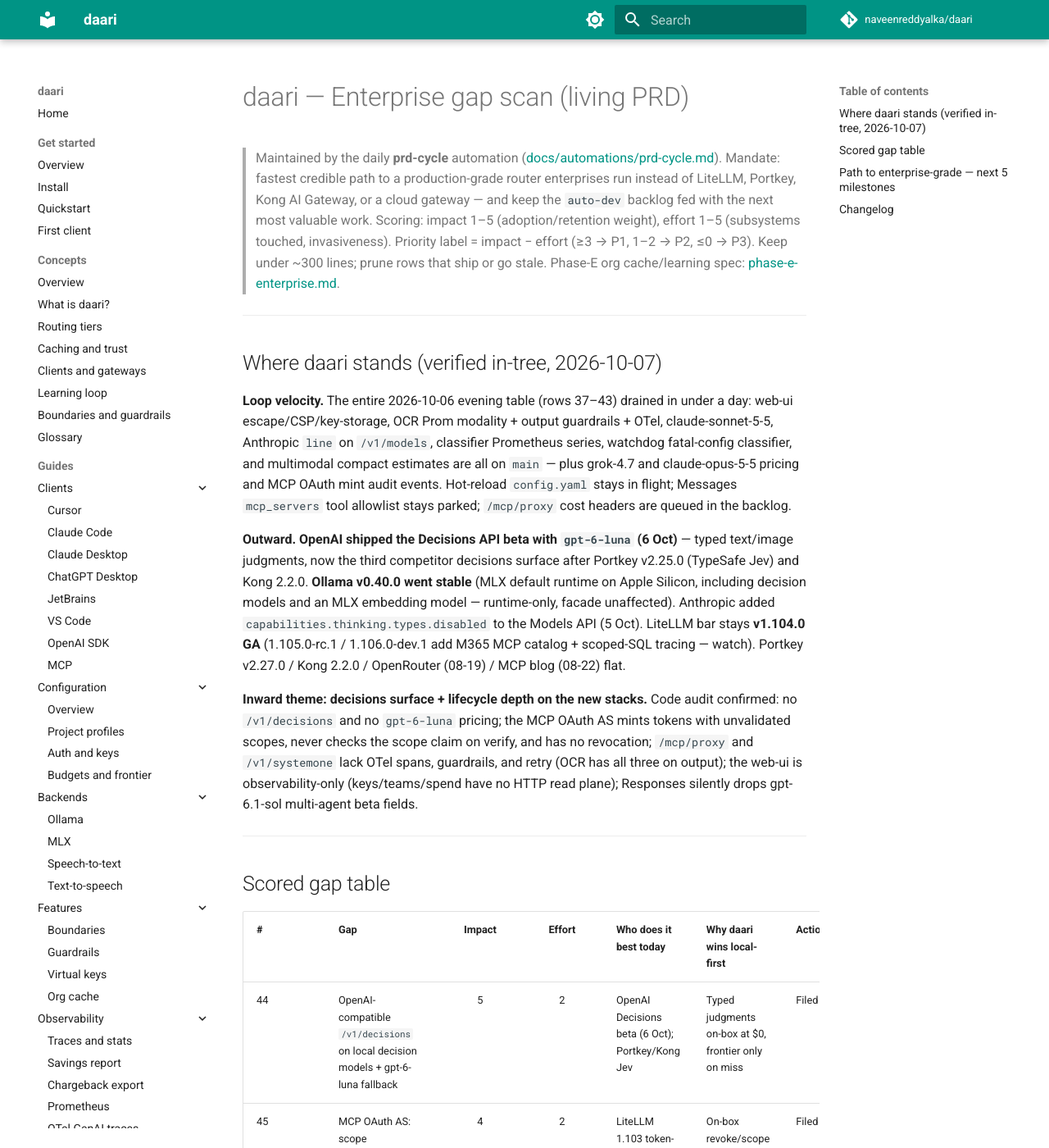
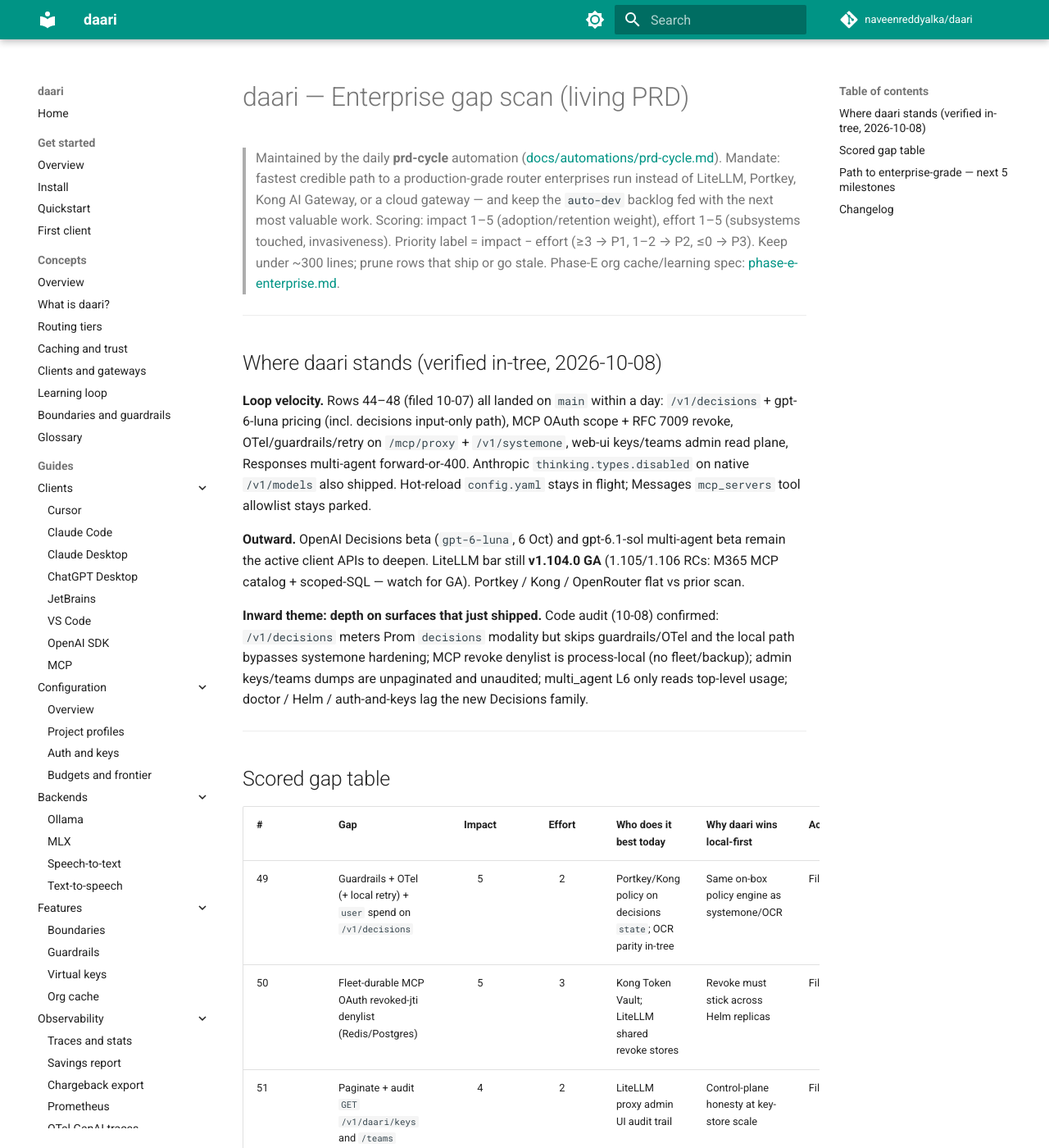
Before and after one commit to naveenreddyalka/daari, an MkDocs documentation site: the page built from docs/prd/ENTERPRISE.md, in a window 1280 px wide and 1400 px high. Shown: the whole window at 82% size. Built offline with MkDocs 1.6.1 and Material for MkDocs 9.7.7, drawn with Linux system fonts in a browser that asks for light colours; comment, search, counter and statistics services are not loaded; some of the changed text lies outside the part shown.

Commit message:
docs(prd): 2026-10-08 depth audit on decisions/OAuth/admin/multi-agent
Rows 44–48 marked Shipped; filed follow-on depth gaps (guardrails/OTel on
/v1/decisions, fleet OAuth denylist, admin pagination/audit, multi_agent
spend, decisions ops docs).

Co-authored-by: Naveen Reddy Alka <naveenreddyalka@users.noreply.github.com>

```diff
--- a/docs/prd/ENTERPRISE.md
+++ b/docs/prd/ENTERPRISE.md
@@ -11,34 +11,26 @@
 
 ---
 
-## Where daari stands (verified in-tree, 2026-10-07)
+## Where daari stands (verified in-tree, 2026-10-08)
 
-**Loop velocity.** The entire 2026-10-06 evening table (rows 37–43) drained in
-under a day: web-ui escape/CSP/key-storage, OCR Prom modality + output
-guardrails + OTel, claude-sonnet-5-5, Anthropic `line` on `/v1/models`,
-classifier Prometheus series, watchdog fatal-config classifier, and multimodal
-compact estimates are all on `main` — plus grok-4.7 and claude-opus-5-5
-pricing and MCP OAuth mint audit events. Hot-reload `config.yaml` stays in
-flight; Messages `mcp_servers` tool allowlist stays parked; `/mcp/proxy` cost
-headers are queued in the backlog.
+**Loop velocity.** Rows 44–48 (filed 10-07) all landed on `main` within a day:
+`/v1/decisions` + gpt-6-luna pricing (incl. decisions input-only path), MCP OAuth
+scope + RFC 7009 revoke, OTel/guardrails/retry on `/mcp/proxy` + `/v1/systemone`,
+web-ui keys/teams admin read plane, Responses multi-agent forward-or-400.
+Anthropic `thinking.types.disabled` on native `/v1/models` also shipped. Hot-reload
+`config.yaml` stays in flight; Messages `mcp_servers` tool allowlist stays parked.
 
-**Outward.** **OpenAI shipped the Decisions API beta with `gpt-6-luna`
-(6 Oct)** — typed text/image judgments, now the third competitor decisions
-surface after Portkey v2.25.0 (TypeSafe Jev) and Kong 2.2.0. **Ollama v0.40.0
-went stable** (MLX default runtime on Apple Silicon, including decision models
-and an MLX embedding model — runtime-only, facade unaffected). Anthropic added
-`capabilities.thinking.types.disabled` to the Models API (5 Oct). LiteLLM bar
-stays **v1.104.0 GA** (1.105.0-rc.1 / 1.106.0-dev.1 add M365 MCP catalog +
-scoped-SQL tracing — watch). Portkey v2.27.0 / Kong 2.2.0 / OpenRouter (08-19)
-/ MCP blog (08-22) flat.
+**Outward.** OpenAI Decisions beta (`gpt-6-luna`, 6 Oct) and gpt-6.1-sol
+multi-agent beta remain the active client APIs to deepen. LiteLLM bar still
+**v1.104.0 GA** (1.105/1.106 RCs: M365 MCP catalog + scoped-SQL — watch for GA).
+Portkey / Kong / OpenRouter flat vs prior scan.
 
-**Inward theme: decisions surface + lifecycle depth on the new stacks.**
-Code audit confirmed: no `/v1/decisions` and no `gpt-6-luna` pricing; the MCP
-OAuth AS mints tokens with unvalidated scopes, never checks the scope claim on
-verify, and has no revocation; `/mcp/proxy` and `/v1/systemone` lack OTel
-spans, guardrails, and retry (OCR has all three on output); the web-ui is
-observability-only (keys/teams/spend have no HTTP read plane); Responses
-silently drops gpt-6.1-sol multi-agent beta fields.
+**Inward theme: depth on surfaces that just shipped.** Code audit (10-08)
+confirmed: `/v1/decisions` meters Prom `decisions` modality but skips
+guardrails/OTel and the local path bypasses systemone hardening; MCP revoke
+denylist is process-local (no fleet/backup); admin keys/teams dumps are
+unpaginated and unaudited; multi_agent L6 only reads top-level usage; doctor /
+Helm / auth-and-keys lag the new Decisions family.
 
 ---
 
@@ -46,70 +38,46 @@
 
 | # | Gap | Impact | Effort | Who does it best today | Why daari wins local-first | Action |
 |---|-----|:--:|:--:|------------------------|----------------------------|--------|
-| 44 | OpenAI-compatible `/v1/decisions` on local decision models + gpt-6-luna fallback | 5 | 2 | OpenAI Decisions beta (6 Oct); Portkey/Kong Jev | Typed judgments on-box at $0, frontier only on miss | Filed [#1474](https://github.com/naveenreddyalka/daari/issues/1474) |
-| 45 | MCP OAuth AS: scope enforcement + RFC 7009 revocation | 4 | 2 | LiteLLM 1.103 token-exchange; Kong Token Vault | On-box revoke/scope check = zero network hops | Filed [#1475](https://github.com/naveenreddyalka/daari/issues/1475) |
-| 46 | OTel spans + guardrails + retry on `/mcp/proxy` and `/v1/systemone` | 4 | 2 | Kong W3C trace on MCP; Portkey guardrails on decisions `state` | Local policy checks add near-zero latency | Filed [#1476](https://github.com/naveenreddyalka/daari/issues/1476) |
-| 47 | Web-ui read-only keys/teams/spend admin plane | 4 | 3 | LiteLLM proxy admin UI | Same-box console, no SaaS, reuses existing stores | Filed [#1477](https://github.com/naveenreddyalka/daari/issues/1477) |
-| 48 | Responses multi-agent beta fields forwarded or honest 400 | 3 | 2 | OpenAI gpt-6.1-sol multi-agent beta | Transparent delegation passthrough with budgets intact | Filed [#1478](https://github.com/naveenreddyalka/daari/issues/1478) |
-| 37 | Web-ui hardening: escape DOM, CSP, no localStorage keys | 4 | 3 | LiteLLM proxy UI | Static page — escaping + CSP are cheap | Shipped |
-| 38 | OCR Prometheus modality + output guardrails + OTel | 4 | 2 | Kong per-modality costs | Local OCR pitch needs honest FinOps + redaction | Shipped |
-| 39 | claude-sonnet-5-5 pricing / capabilities / param compat | 4 | 1 | LiteLLM 1.105 RC day-one catalog | Cost-true L6 when agents already pick the new ID | Shipped |
-| 40 | Anthropic Models API `line` on native `/v1/models` | 3 | 1 | Anthropic Models API (1 Oct) | Local catalog parity for Claude-native clients | Shipped |
-| 41 | Decision classifier Prometheus latency + outcome series | 4 | 2 | LiteLLM / Kong decision metrics | Prove on-box classifier SLO vs hosted Jev | Shipped |
-| 42 | Watchdog fatal-config classifier + stop KeepAlive spam | 4 | 2 | — (ops honesty) | Autonomous loop must not file daemon-unreachable forever | Shipped |
-| 43 | compact_to_fit counts images/audio; protect image-only turns | 3 | 2 | LiteLLM multimodal compact | FinOps + vision context honesty before L6 | Shipped |
+| 49 | Guardrails + OTel (+ local retry) + `user` spend on `/v1/decisions` | 5 | 2 | Portkey/Kong policy on decisions `state`; OCR parity in-tree | Same on-box policy engine as systemone/OCR | Filed [#1497](https://github.com/naveenreddyalka/daari/issues/1497) |
+| 50 | Fleet-durable MCP OAuth revoked-jti denylist (Redis/Postgres) | 5 | 3 | Kong Token Vault; LiteLLM shared revoke stores | Revoke must stick across Helm replicas | Filed [#1498](https://github.com/naveenreddyalka/daari/issues/1498) |
+| 51 | Paginate + audit `GET /v1/daari/keys` and `/teams` | 4 | 2 | LiteLLM proxy admin UI audit trail | Control-plane honesty at key-store scale | Filed [#1499](https://github.com/naveenreddyalka/daari/issues/1499) |
+| 52 | Meter multi_agent subagent token usage / spend on L6 | 4 | 2 | OpenAI aggregated usage; LiteLLM agent cost split | FinOps chargeback for delegated agents | Filed [#1500](https://github.com/naveenreddyalka/daari/issues/1500) |
+| 53 | Doctor + Helm + auth-and-keys coverage for `/v1/decisions` | 3 | 1 | — (ops honesty) | Operators discover the surface before rate-family miss | Filed [#1501](https://github.com/naveenreddyalka/daari/issues/1501) |
+| 44 | OpenAI-compatible `/v1/decisions` + gpt-6-luna | 5 | 2 | OpenAI Decisions beta | Typed judgments on-box | Shipped |
+| 45 | MCP OAuth scope + RFC 7009 revocation | 4 | 2 | LiteLLM / Kong | On-box revoke/scope | Shipped |
+| 46 | OTel + guardrails + retry on `/mcp/proxy` + `/v1/systemone` | 4 | 2 | Kong / Portkey | Local policy latency | Shipped |
+| 47 | Web-ui read-only keys/teams/spend admin plane | 4 | 3 | LiteLLM admin UI | Same-box console | Shipped |
+| 48 | Responses multi-agent forward or honest 400 | 3 | 2 | OpenAI multi-agent beta | Transparent L6 delegation | Shipped |
 | 6 | Hot-reload `config.yaml` | 3 | 2 | LiteLLM config ownership | Open — in flight | Open |
 | 7 | Per-key tool-name allowlist for Messages `mcp_servers` | 4 | 3 | LiteLLM `mcp_tool_permissions` | Parked (needs ≥60m session) | Parked |
-| 24 | Grafana panel for `compact_to_fit_applied` | 2 | 1 | LiteLLM spend dashboards | Shipped | Shipped |
-| 25 | Dedicated stats/Prom counter for MCP grant fail-closed | 3 | 1 | LiteLLM MCP 403 metrics | Shipped | Shipped |
-| 26 | Refuse MCP `initialize` when key has no grant | 4 | 1 | LiteLLM initialize 403 | Shipped | Shipped |
-| 27 | Stats for estimated tokens dropped by compact-to-fit | 3 | 2 | LiteLLM compact telemetry | Shipped | Shipped |
-| 28 | Refresh compare-litellm for LiteLLM 1.104 GA | 2 | 1 | LiteLLM release notes | Shipped | Shipped |
-| 19 | Config ownership for `routing.compact_to_fit.*` | 3 | 2 | LiteLLM config ownership | Shipped | Shipped |
-| 20 | Doctor tip when compact_to_fit is enabled | 2 | 1 | — (ops honesty) | Shipped | Shipped |
-| 21 | Hermetic pin: compact_to_fit in config + routing-tiers | 2 | 1 | — (docs regression) | Shipped | Shipped |
-| 22 | `daari_meta` + stats when compact_to_fit actually trims | 3 | 2 | LiteLLM compact telemetry | Shipped | Shipped |
-| 23 | Opt-in fail-closed MCP when key has no MCP grant | 4 | 2 | LiteLLM `require_key_mcp_access_defined` | Shipped | Shipped |
-| 8 | Full DCR; A2A; Realtime/WS; group-scoped priority; stdio MCP; M365 catalog; Skills API; FIPS/distroless; HIPAA BAA program | 2–4 | 3–5 | Portkey / Kong 2.2.0 / LiteLLM 1.104–1.106 / OpenAI | Demand-triggered | Watch |
+| 8 | Full DCR; A2A; Realtime/WS; stdio MCP; M365 catalog; Skills; FIPS; HIPAA BAA | 2–4 | 3–5 | Portkey / Kong / LiteLLM / OpenAI | Demand-triggered | Watch |
 
-Shipped since the 2026-10-06 evening scan — do not re-file: web-ui
-escape/CSP/key-storage; OCR modality/guardrails/OTel; claude-sonnet-5-5,
-grok-4.7, claude-opus-5-5 pricing/compat; Anthropic `line` on `/v1/models`;
-classifier Prometheus series; watchdog fatal-config classifier; compact
-images/audio estimates; MCP OAuth mint audit events. Earlier shipped (do not
-re-file): master-key config gate; gpt-6.1-sol pricing; systemone images +
-rate family; compact-to-fit + MCP grant fail-closed full stacks; OBO;
-refuse-weak-master-key; decision classifier; `/v1/ocr`; `/v1/systemone`;
-MCP registry/proxy/OAuth mint; watchdog dedupe + hatch docs.
+Shipped this week (do not re-file): `/v1/decisions` + luna pricing; MCP OAuth
+scope/revoke endpoint; systemone/mcp_proxy/OCR hardening stacks; admin read
+plane existence; multi-agent forward; Anthropic `thinking.types.disabled`;
+web-ui CSP/sessionStorage; classifier Prom series. Open watch (do not file
+yet): Decisions L0/exact cache; Decisions stream/batch/Ollama-Anthropic
+facades; admin dedicated rate family; gpt-6-luna schema drift; LiteLLM
+1.105/1.106 GA catalog; age-encrypt backup restore test.
 
-Watch rows (audit-verified 2026-10-07 — file on trigger): Anthropic
-`capabilities.thinking.types.disabled` on native `/v1/models` (P3 parity —
-fold into next catalog sweep); `GET /v1/mcp/registry.json` auth-open by
-design; gpt-6-luna Decisions schema drift while the beta hardens; age-encrypt
-backup restore has no test (openssl round-trip tested — fold into next test
-audit); LiteLLM 1.105/1.106 M365 MCP catalog + scoped-SQL tracing (file at
-GA); OpenAI in-product HIPAA BAA (compliance non-goal until buyer demand);
-Ollama 0.40.0 MLX runtime (resolved — runtime-only, facade unaffected).
-Verified fine — don't re-audit: hosted Responses tool types 400 honestly;
-`/mcp/proxy` + systemone use pooled httpx; OCR has `post_l6` retry + output
-policy + span; MCP OAuth enforces `exp` and audits mint/deny; web-ui binds
-127.0.0.1 and escapes DOM; watchdog classifier has unit tests.
+Verified fine this run — don't re-audit: Prom `decisions` modality +
+`rate_families` mapping; luna in `_DEFAULT_MODEL_PRICES` with decisions
+billing_path; revoke `_prune_revoked` TTL cleanup; web-ui Bearer in memory /
+opt-in `sessionStorage` (no localStorage); `/v1/decisions` listed in
+http-api.md; batches still chat-only by design (`_execute_batch_chat_body`).
 
 ---
 
 ## Path to enterprise-grade — next 5 milestones
 
-1. **Local-first Decisions API** — `/v1/decisions` facade on local decision
-   models with gpt-6-luna fallback + pricing (row 44). OpenAI just
-   standardized the shape; daari can be the only local-first implementation.
-2. **MCP OAuth lifecycle** — scope enforcement + revocation (row 45) so the
-   on-box AS is credible against LiteLLM token-exchange and Kong Token Vault.
-3. **New-surface hardening parity** — spans/guardrails/retry on `/mcp/proxy`
-   and `/v1/systemone` (row 46), closing the gap to the OCR treatment.
-4. **Operator console** — read-only keys/teams/spend plane in the web-ui
-   (row 47); LiteLLM's admin UI is its stickiest adoption lever.
-5. **Agent-era client honesty** — multi-agent beta passthrough (row 48), then
-   hot-reload (row 6) and the parked Messages tool allowlist (row 7).
+1. **Decisions governance parity** — guardrails + OTel + local retry + `user`
+   spend on `/v1/decisions` (row 49), matching systemone/OCR.
+2. **MCP revoke that survives replicas** — durable jti denylist (row 50) so
+   Helm `replicaCount>1` is safe.
+3. **Admin read plane at scale** — pagination + audit events (row 51).
+4. **Multi-agent FinOps** — honest subagent token/spend metering (row 52).
+5. **Ops discoverability** — doctor/Helm/auth-and-keys for Decisions (row 53),
+   then hot-reload (row 6) and the parked Messages tool allowlist (row 7).
 
 Compliance non-goals (WIF depth, A2A, SOC 2 program, Realtime/WS, FIPS
 builds, HIPAA BAA) stay deferred until buyer demand.
@@ -118,26 +86,16 @@
 
 ## Changelog
 
-- **2026-10-07 (decisions surface + lifecycle depth)** — Rows 37–43 all
-  Shipped within a day (plus grok-4.7 / claude-opus-5-5 pricing and MCP OAuth
-  mint audit); this refresh also covers the ask in issue #1470. Outward:
-  OpenAI Decisions API beta with gpt-6-luna (6 Oct); Ollama 0.40.0 stable
-  (MLX default); Anthropic `thinking.types.disabled` Models field; LiteLLM
-  bar unchanged at 1.104 GA. Inward: filed rows 44–48 — local-first
-  `/v1/decisions`, MCP OAuth scope/revocation, new-surface
-  spans/guardrails/retry, web-ui admin read plane, Responses multi-agent
-  honesty.
+- **2026-10-08 (depth on shipped Decisions / OAuth / admin / multi-agent)** —
+  Rows 44–48 marked Shipped. Inward audit filed rows 49–53: decisions
+  guardrails/OTel, fleet OAuth denylist, admin pagination/audit, multi_agent
+  spend metering, decisions ops docs. Pricing table still has `gpt-6-luna`;
+  no additional missing frontier id vs in-tree recent catalog adds.
 
-- **2026-10-06 evening (catalog + classifier/watchdog ops)** — Filed rows
-  39–43 (sonnet-5-5 catalog, Anthropic `line`, classifier Prom series,
-  watchdog fatal-config backoff, multimodal compact estimates); rows 34–36
-  marked Shipped.
+- **2026-10-07 (decisions surface + lifecycle depth)** — Filed rows 44–48
+  (local-first `/v1/decisions`, MCP OAuth scope/revocation, new-surface
+  spans/guardrails/retry, web-ui admin read plane, Responses multi-agent).
 
-- **2026-10-06 (admin-plane + new-surface governance)** — Kong 2.2.0, Portkey
-  v2.27.0, Ollama 0.35.1, gpt-6.1-sol, Anthropic `line`. Filed rows 34–38;
-  three shipped same day.
-
-- **2026-10-05 → 08-28** — Condensed: operate-gates + FinOps surface;
-  LiteLLM 1.104 GA; OBO + refuse-weak-key + classifier; decision models +
-  MCP OAuth; structured outputs; client honesty; MCP ops; Apache 2.0; this
-  PRD's creation.
+- **2026-10-06 → 08-28** — Condensed: catalog + classifier/watchdog; admin-plane
+  + OCR governance; operate-gates + FinOps; LiteLLM 1.104; OBO/classifier;
+  decision models + MCP OAuth; Apache 2.0; this PRD's creation.
```
